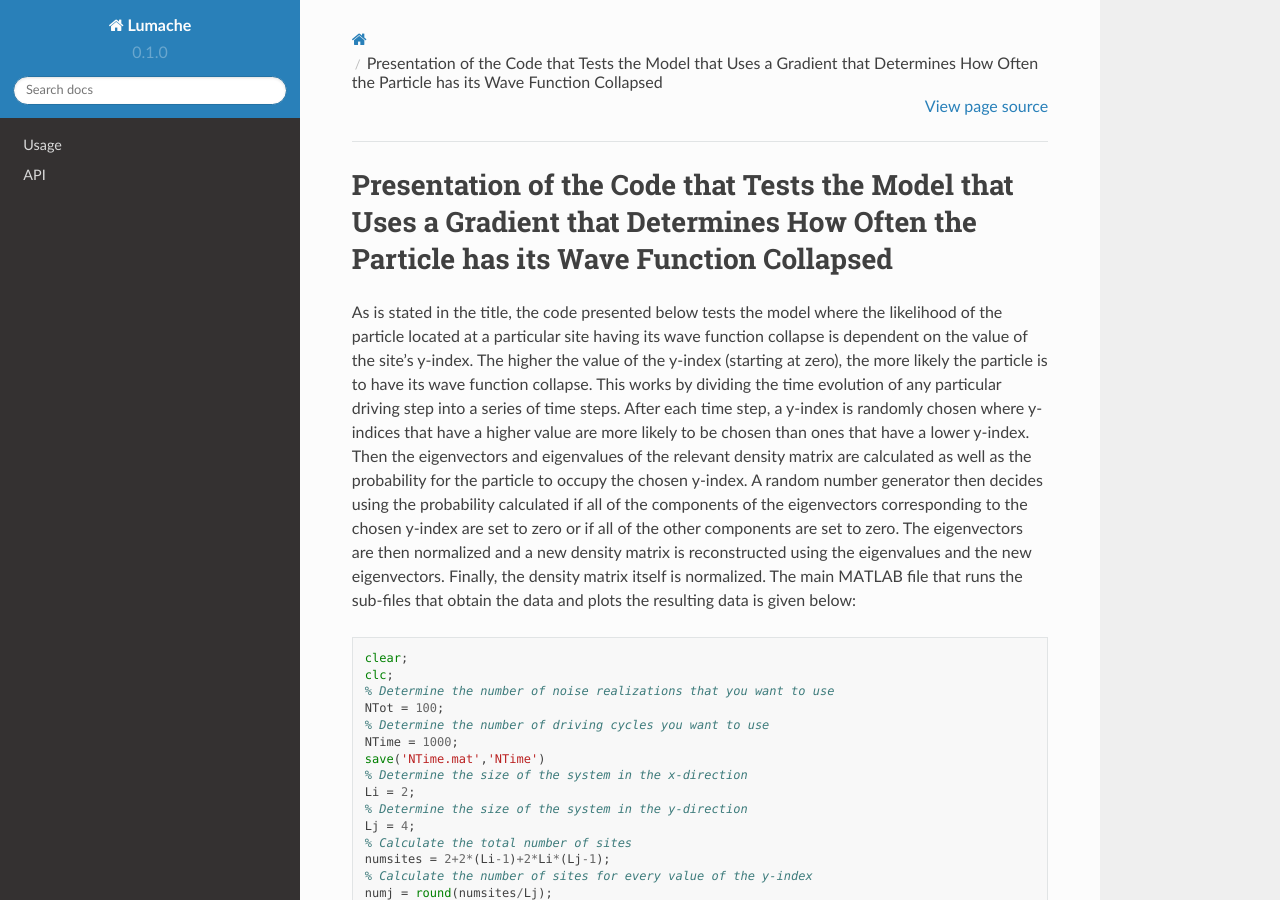
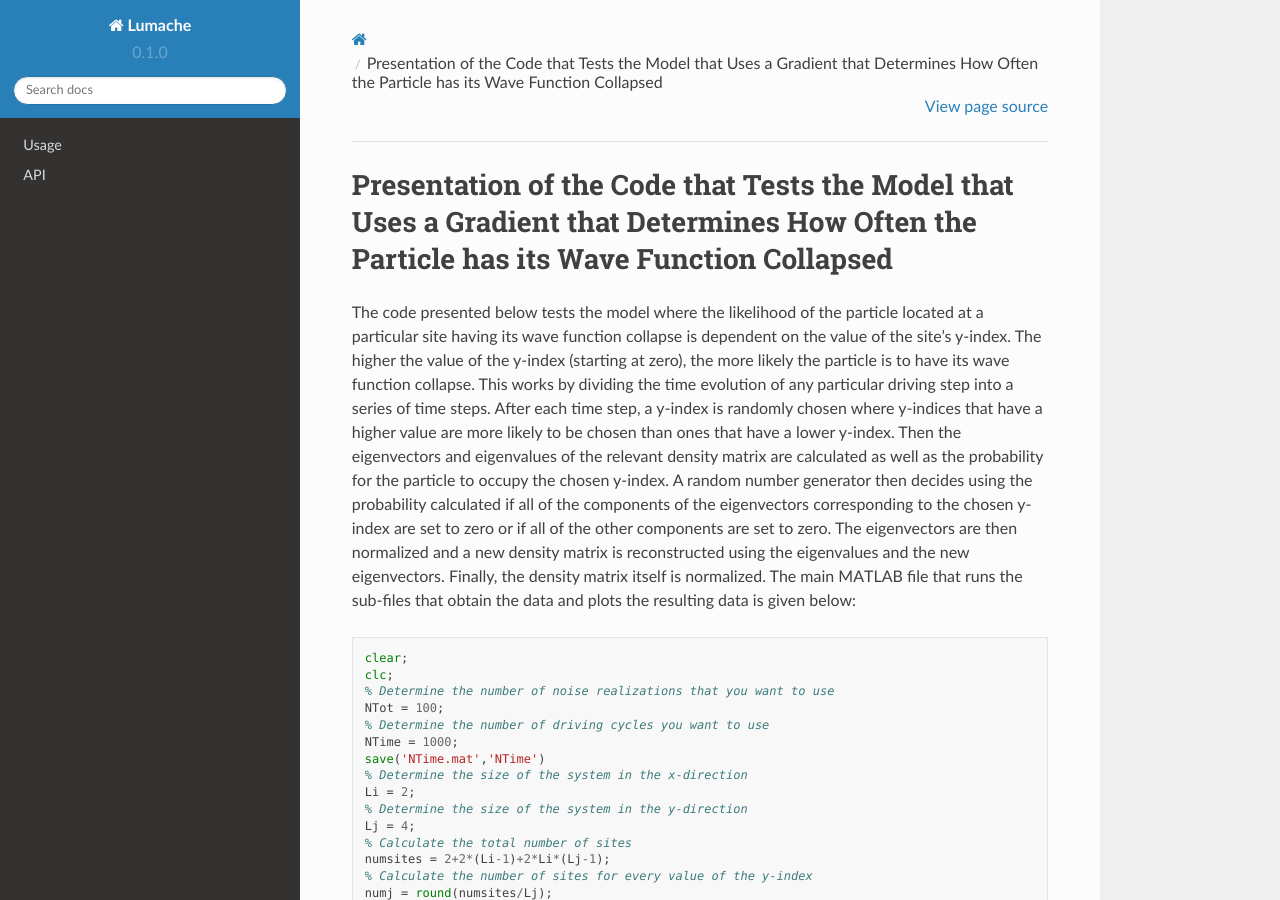
Before and after one commit to htim327/QuantumGravity, a Sphinx documentation site: the page built from docs/source/MeasurementGradient.rst, in a window 1280 px wide and 900 px high. Built offline with Sphinx 7.4.7 and the Read the Docs theme 2.0.0, drawn with Linux system fonts in a browser that asks for light colours.

Commit message:
Update MeasurementGradient.rst

```diff
--- a/docs/source/MeasurementGradient.rst
+++ b/docs/source/MeasurementGradient.rst
@@ -2,7 +2,7 @@
 Presentation of the Code that Tests the Model that Uses a Gradient that Determines How Often the Particle has its Wave Function Collapsed
 =========================================================================================================================================
 
-As is stated in the title, the code presented below tests the model where the likelihood of the particle located at a particular site having its wave function collapse is dependent on the value of the site's y-index. The higher the value of the y-index (starting at zero), the more likely the particle is to have its wave function collapse. This works by dividing the time evolution of any particular driving step into a series of time steps. After each time step, a y-index is randomly chosen where y-indices that have a higher value are more likely to be chosen than ones that have a lower y-index. Then the eigenvectors and eigenvalues of the relevant density matrix are calculated as well as the probability for the particle to occupy the chosen y-index. A random number generator then decides using the probability calculated if all of the components of the eigenvectors corresponding to the chosen y-index are set to zero or if all of the other components are set to zero. The eigenvectors are then normalized and a new density matrix is reconstructed using the eigenvalues and the new eigenvectors. Finally, the density matrix itself is normalized. The main MATLAB file that runs the sub-files that obtain the data and plots the resulting data is given below:
+The code presented below tests the model where the likelihood of the particle located at a particular site having its wave function collapse is dependent on the value of the site's y-index. The higher the value of the y-index (starting at zero), the more likely the particle is to have its wave function collapse. This works by dividing the time evolution of any particular driving step into a series of time steps. After each time step, a y-index is randomly chosen where y-indices that have a higher value are more likely to be chosen than ones that have a lower y-index. Then the eigenvectors and eigenvalues of the relevant density matrix are calculated as well as the probability for the particle to occupy the chosen y-index. A random number generator then decides using the probability calculated if all of the components of the eigenvectors corresponding to the chosen y-index are set to zero or if all of the other components are set to zero. The eigenvectors are then normalized and a new density matrix is reconstructed using the eigenvalues and the new eigenvectors. Finally, the density matrix itself is normalized. The main MATLAB file that runs the sub-files that obtain the data and plots the resulting data is given below:
 
 .. code-block:: matlab
 
```
